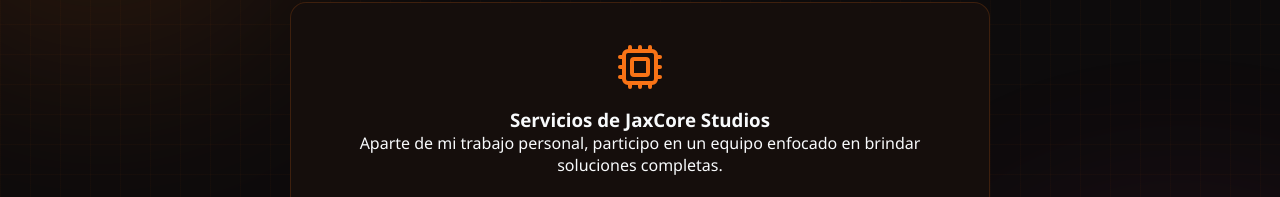
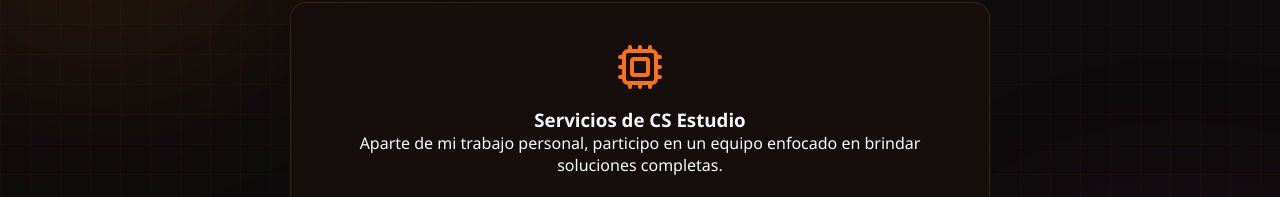
Before and after one commit to jwpxtrm/Portafolio, a plain HTML site: page index.html in a window 1280 px wide. Both pictures are taken after a click on the button "Estudio". Shown: the part 246-443 px from the top of the page. Drawn offline with nearby package versions, Linux system fonts and the light colour scheme; no server answers.

Commit message:
Update index.html

```diff
--- a/index.html
+++ b/index.html
@@ -199,7 +199,7 @@
 
       <div class="bento-card studio-hero-card">
         <i data-lucide="cpu" class="studio-logo-icon"></i>
-        <h3>Servicios de JaxCore Studios</h3>
+        <h3>Servicios de CS Estudio</h3>
         <p>Aparte de mi trabajo personal, participo en un equipo enfocado en brindar soluciones completas.</p>
 
         <div class="services-list">
```
